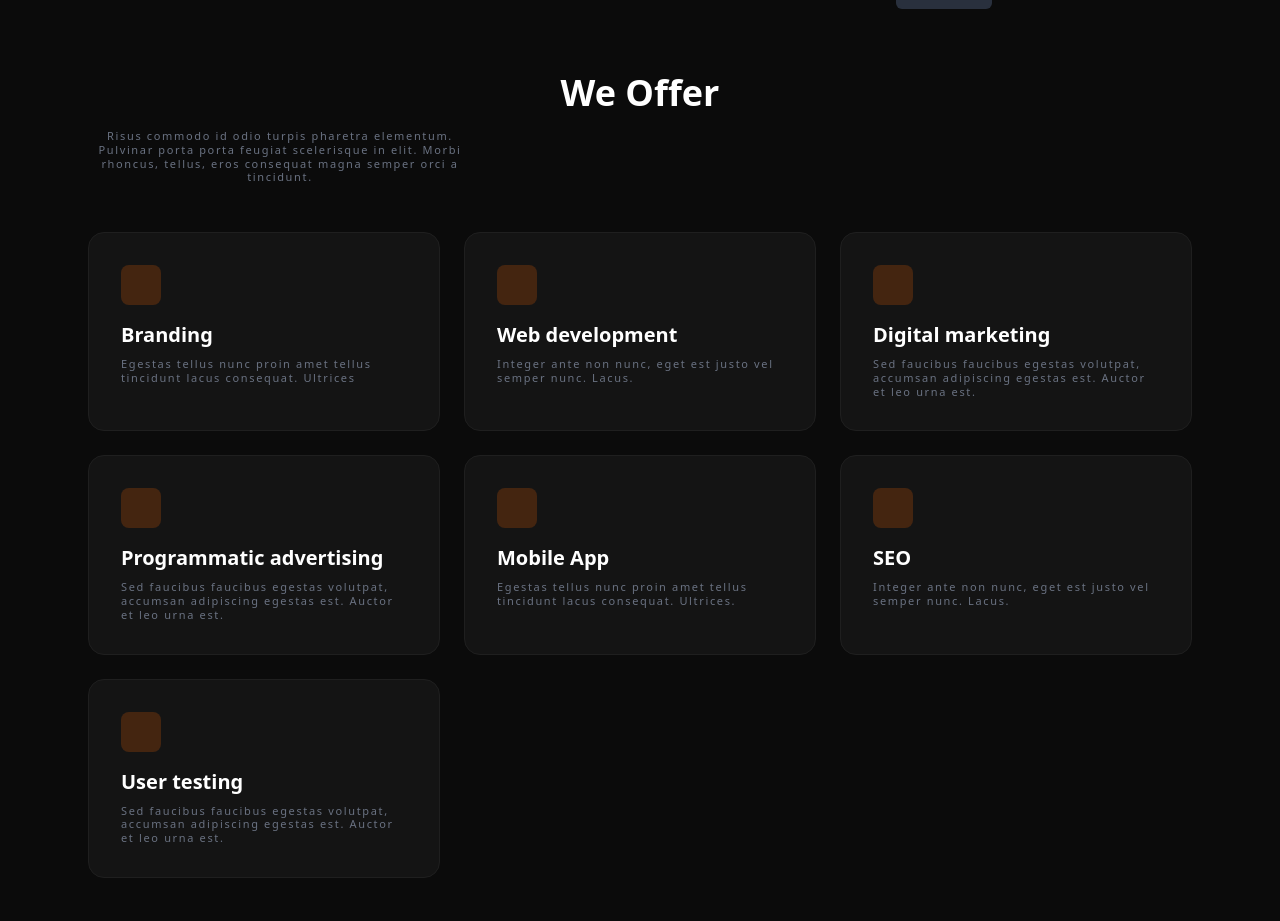
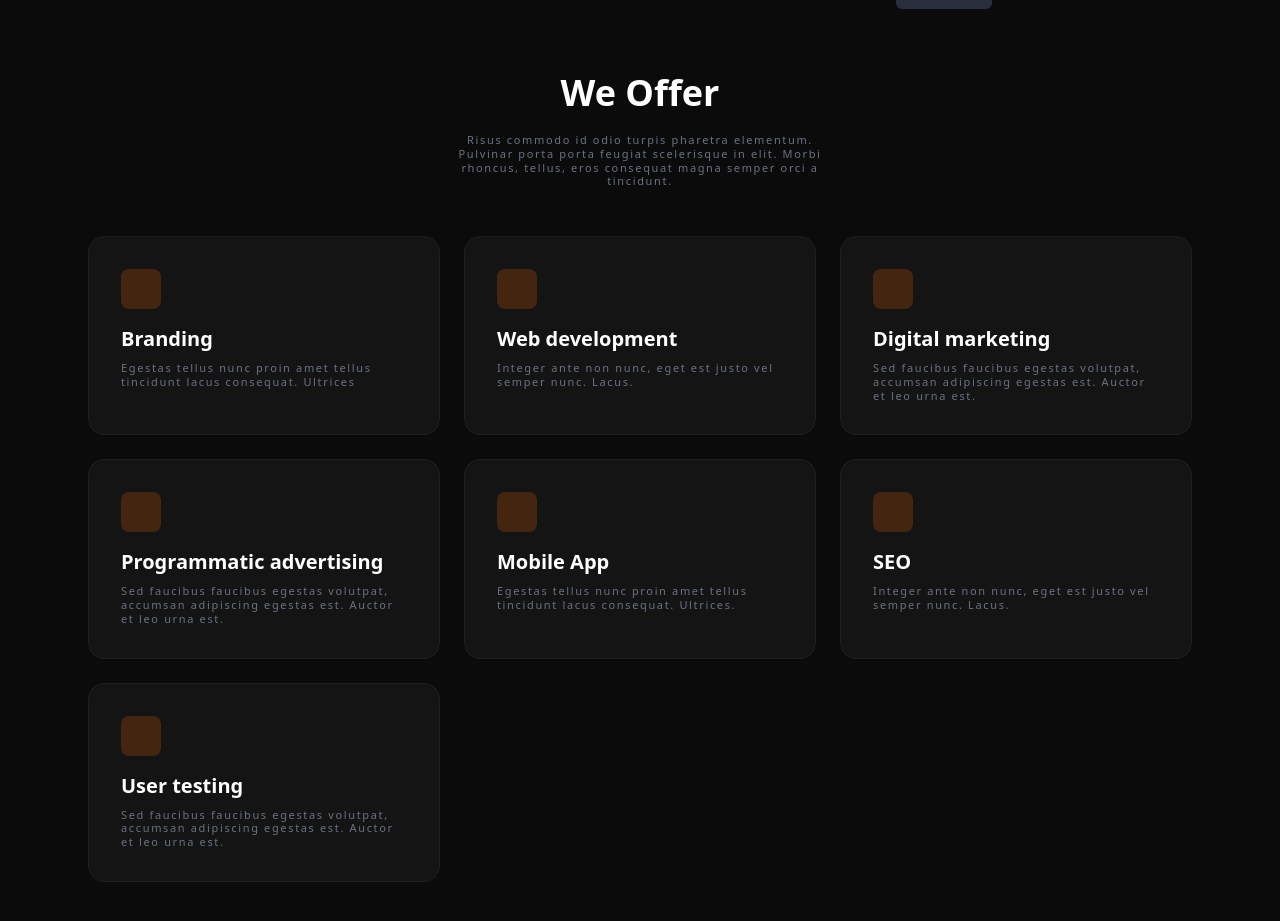
Before and after one commit to MarioBian/Figma-code, a React (Vite) app: page / in a window 1280 px wide. Shown: the part 1080-2001 px from the top of the page. Built offline with nearby package versions, Linux system fonts and the light colour scheme.

Commit message:
changed a div

```diff
--- a/components/Services.jsx
+++ b/components/Services.jsx
@@ -55,10 +55,15 @@ const Services = () => {
     </div>
 
     <div className="max-w-6xl mx-auto px-6 text-center mb-24">
-      <h2 className="text-3xl md:text-4xl font-bold mb-4">We Offer</h2>
-      <p className="text-gray-500 text-[11px] tracking-[0.15em] leading-tight max-w-sm">
-      Risus commodo id odio turpis pharetra elementum. Pulvinar porta porta feugiat scelerisque in elit. Morbi rhoncus, tellus, eros consequat magna semper orci a tincidunt.
-      </p>
+  <h2 className="text-3xl md:text-4xl font-bold mb-4">
+    We Offer
+  </h2>
+
+  <p className="text-gray-500 mt-5 mb-5 text-[11px] tracking-[0.15em] leading-tight max-w-sm mx-auto">
+    Risus commodo id odio turpis pharetra elementum. Pulvinar porta porta feugiat
+    scelerisque in elit. Morbi rhoncus, tellus, eros consequat magna semper orci
+    a tincidunt.
+  </p>
 
       <div className="mt-12 grid grid-cols-1 sm:grid-cols-2 lg:grid-cols-3 gap-6">
         {services.map((service, i) => (
```
